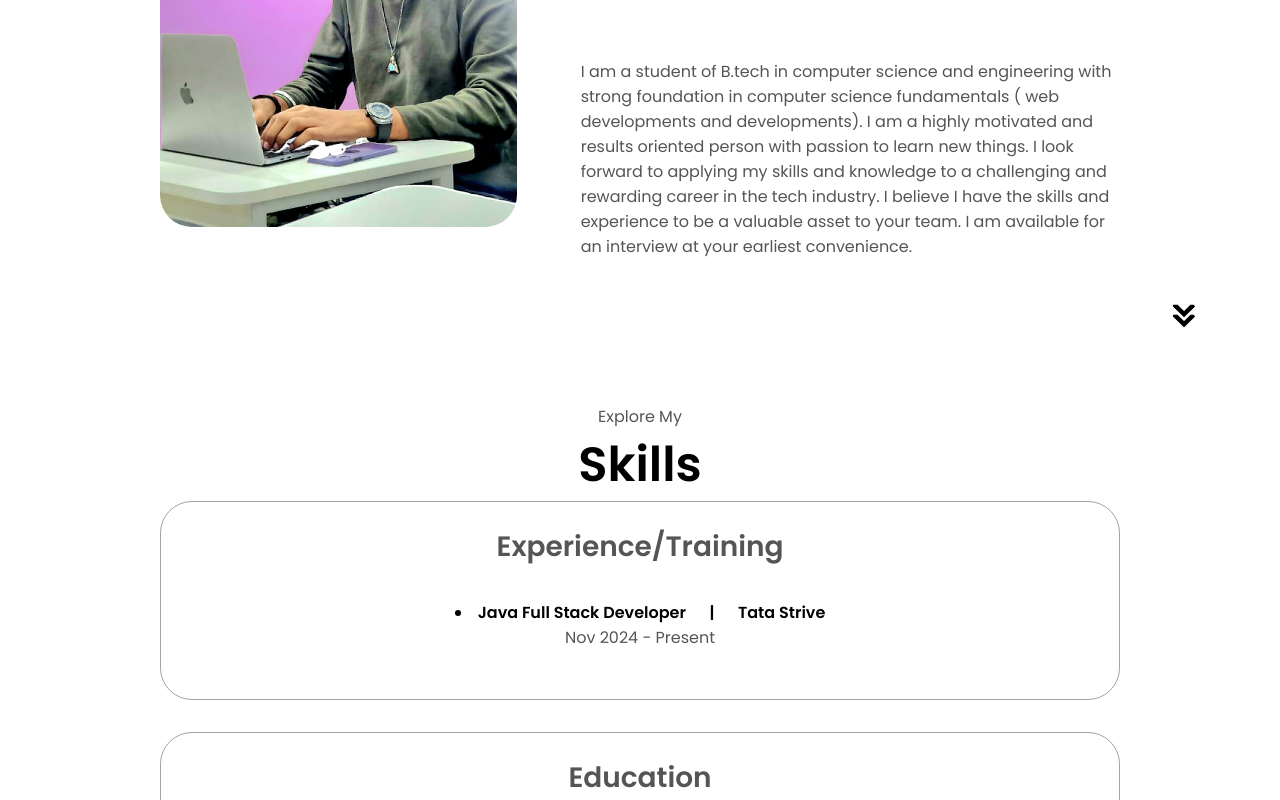
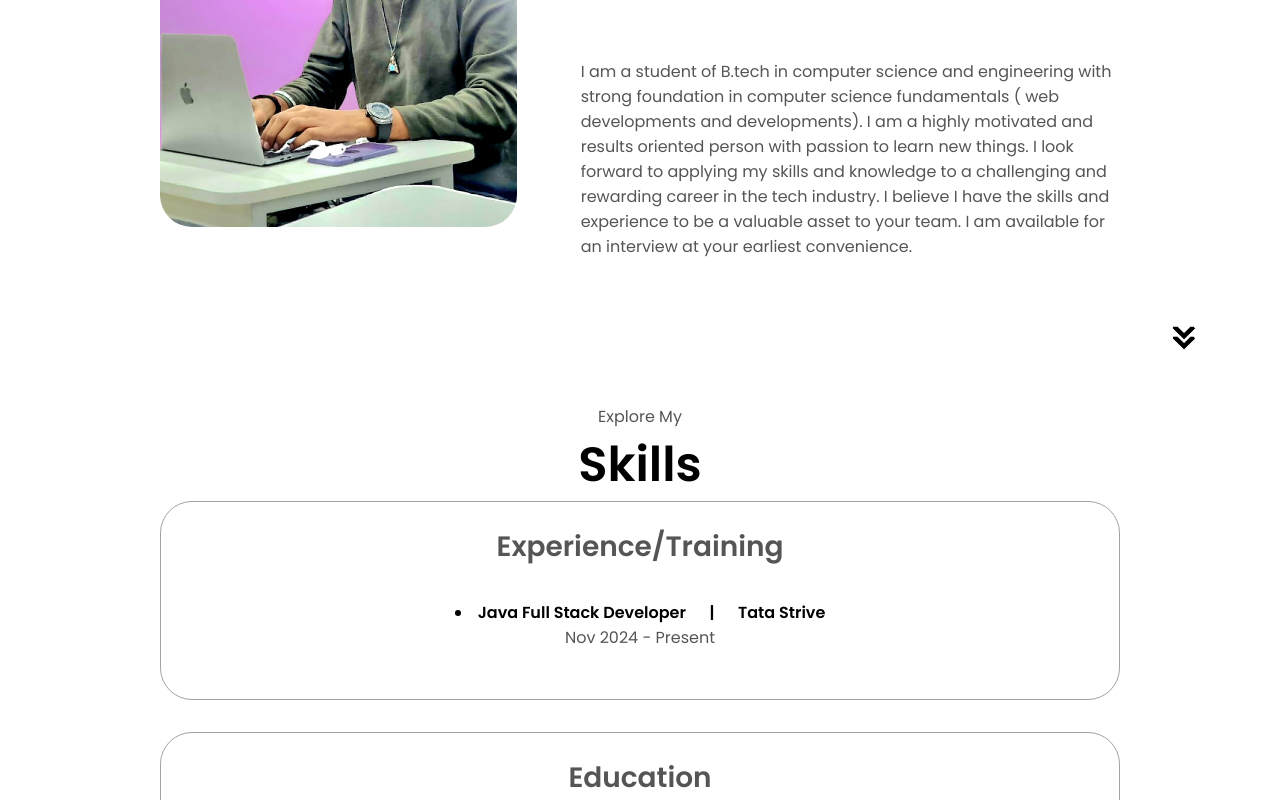
Before and after one commit to techgarvit/my_portfolio, a plain HTML site: page index.html in a window 1280 px wide. Shown: the part 1292-2092 px from the top of the page. Drawn offline with Linux system fonts and the light colour scheme.

Commit message:
Updated style.css

```diff
--- a/style.css
+++ b/style.css
@@ -290,7 +290,7 @@ section {
 .arrow {
   position: absolute;
   right: -5rem;
-  bottom: 2.5rem;
+/*   bottom: 2.5rem; */
 }
 
 .details-container {
@@ -301,7 +301,7 @@ section {
   border: rgb(53, 53, 53) 0.1rem solid;
   border-color: rgb(163, 163, 163);
   text-align: center;
-  margin-bottom:2rem;
+  margin-bottom: 2rem;
 }
 
 .section-container {
```
